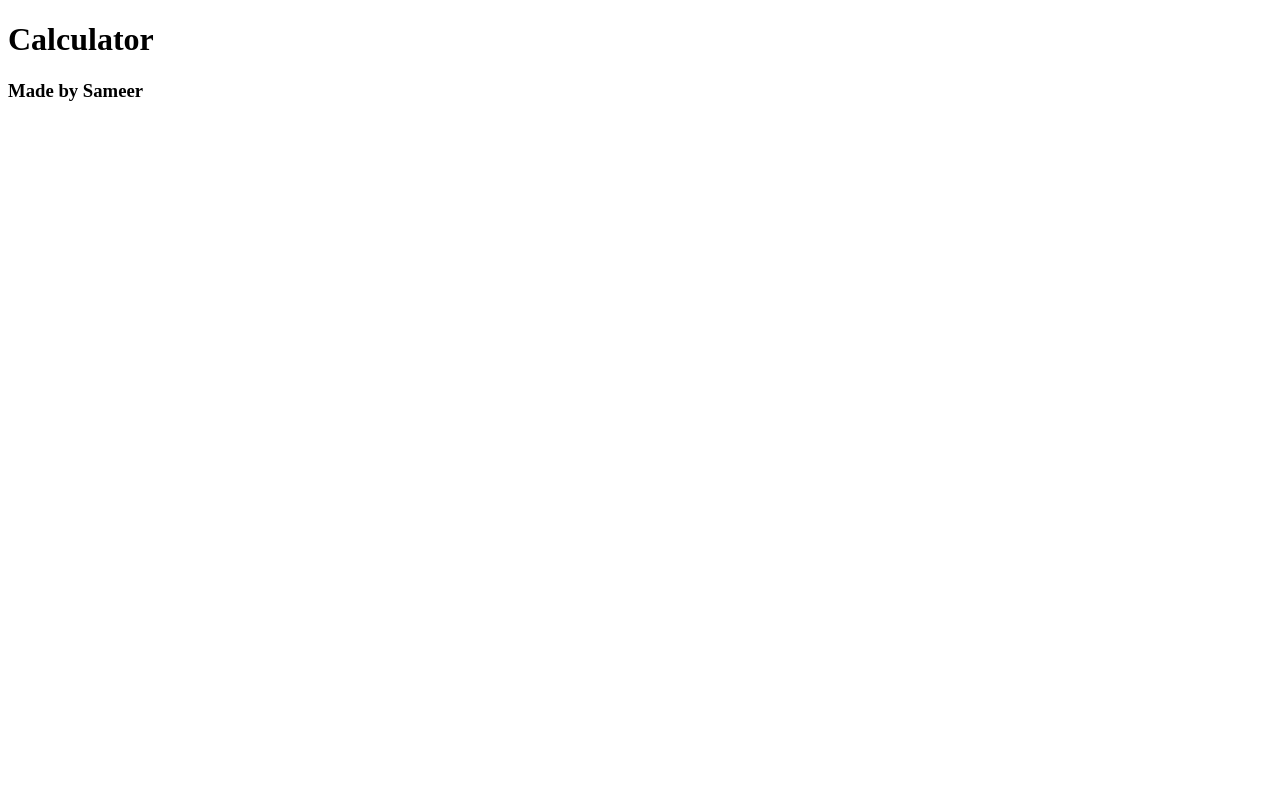
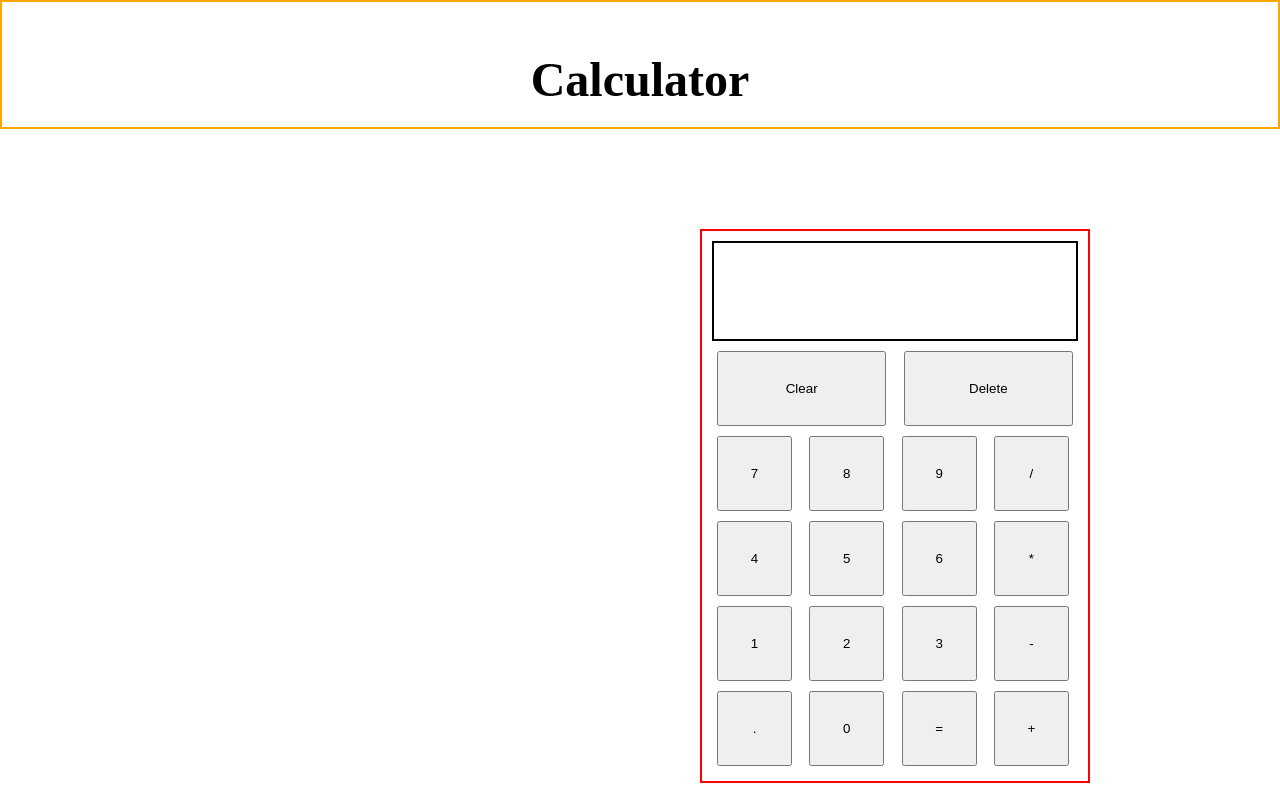
Before and after one commit to desi-angel/calculator, a plain HTML site: page index.html in a window 1280 px wide. Shown: the top 800 px of the page. Drawn offline with Linux system fonts and the light colour scheme.

Commit message:
Draw the body of a generic calculator

```diff
--- a/index.html
+++ b/index.html
@@ -10,7 +10,25 @@
         <h1>Calculator</h1>
     </header>
     <div class="main-container">
-
+        <div id="screen" class="cal"></div>
+        <button class="cal" id="clear">Clear</button>
+        <button class="cal" id="delete">Delete</button>
+        <button class="cal numbers" value="7">7</button>
+        <button class="cal numbers" value="8">8</button>
+        <button class="cal numbers" value="9">9</button>
+        <button class="cal operation" id="divide">/</button>
+        <button class="cal numbers" value="4">4</button>
+        <button class="cal numbers" value="5">5</button>
+        <button class="cal numbers" value="6">6</button>
+        <button class="cal operation" id="multiply">*</button>
+        <button class="cal numbers" value="1">1</button>
+        <button class="cal numbers" value="2">2</button>
+        <button class="cal numbers" value="3">3</button>
+        <button class="cal operation" id="subtract">-</button>
+        <button class="cal operation" id="decimal">.</button>
+        <button class="cal numbers" value="0">0</button>
+        <button class="cal operation" id="equals">=</button>
+        <button class="cal operation" id="add">+</button>
     </div>
     <footer><h3>Made by Sameer</h3>
     </footer>
--- a/style.css
+++ b/style.css
@@ -0,0 +1,49 @@
+*{
+    margin: 0;
+    padding: 0;
+    box-sizing: border-box;
+
+}
+body{
+    height: 100vh;
+    display: flex;
+    flex-direction: column;
+    justify-content: space-between;
+}
+header{
+    padding: 50px 50px 20px 50px;
+    text-align: center;
+    border: 2px solid orange;
+}
+h1{
+    font-size: 48px;
+}
+footer{
+    padding: 25px 25px;
+    text-align: center;
+}
+.main-container{
+    border: 2px solid red;
+    width: 390px;
+    margin: 100px;
+    display: flex;
+    flex-wrap: wrap;
+    gap: 2%;
+    padding: 10px;
+    margin: 100px 700px 100px 700px;
+}
+#screen{
+    margin-bottom: 5px;
+    width: 390px;
+    height: 100px;
+    border: 2px solid black;
+}
+button{
+    width: 75px;
+    height: 75px;
+    margin: 5px;
+}
+#clear, #delete{
+    flex-grow: 1;
+    width: 150px;
+}
```
